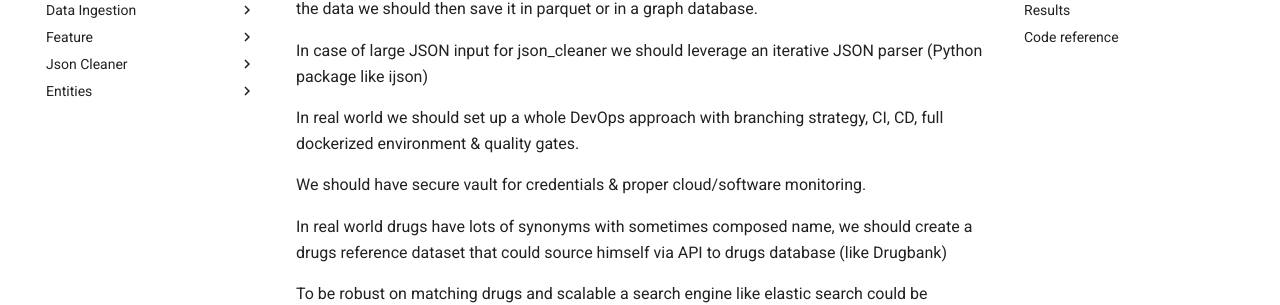
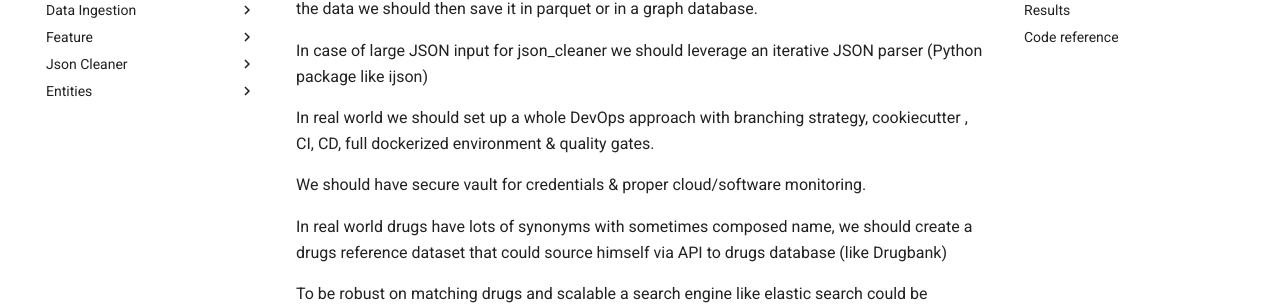
Before and after one commit to yannickRadji/drugs, an MkDocs documentation site: the page built from doc/product/docs/index.md, in a window 1280 px wide and 900 px high, scrolled down 1476 px. Shown: the part 152-457 px from the top of the window. Built offline with MkDocs 1.6.1 and Material for MkDocs 9.7.7, drawn with Linux system fonts in a browser that asks for light colours.

Commit message:
Cleaning

```diff
--- a/doc/product/docs/index.md
+++ b/doc/product/docs/index.md
@@ -47,7 +47,7 @@ it in parquet or in a graph database.
 
 In case of large JSON input for json_cleaner we should leverage an iterative JSON parser (Python package like ijson)
 
-In real world we should set up a whole DevOps approach with branching strategy, CI, CD, full dockerized environment & quality gates.
+In real world we should set up a whole DevOps approach with branching strategy, cookiecutter , CI, CD, full dockerized environment & quality gates.
 
 We should have secure vault for credentials & proper cloud/software monitoring.
 
```
Also changed, not shown: other parts of doc/product/docs/index.md (+1 -1 lines), 18 other files.
